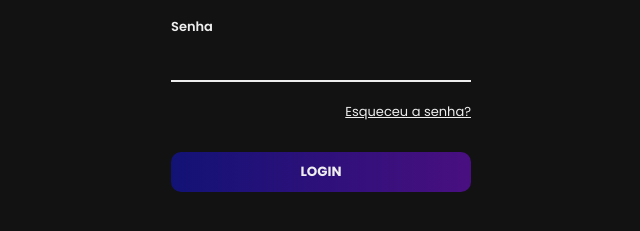
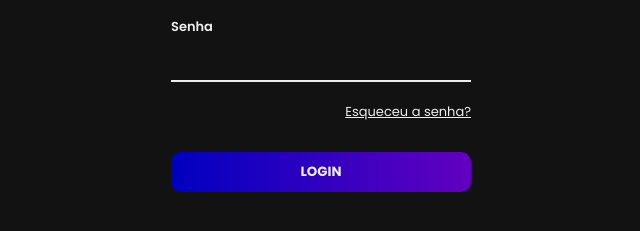
Before and after one commit to mrtsy222/userlogin, a plain HTML site: page loginusser/index.html in a window 1280 px wide. Shown: the part 273-504 px from the top of the page, without its empty margins (319-959 px from the left). Drawn offline with Linux system fonts and the light colour scheme.

Commit message:
Alterei a cor do botão de login, para um background mais chamativo

```diff
--- a/loginusser/style.css
+++ b/loginusser/style.css
@@ -81,7 +81,7 @@ button {
     border-radius: 10px;
     margin-top: 30px;
     color: #eee;
-    background-image:linear-gradient(to right, #121275, #490f80);
+    background-image:linear-gradient(to right, #0000c0, #6300c0);
     cursor: pointer;
     transition: 0.3s ease;
 }
```
